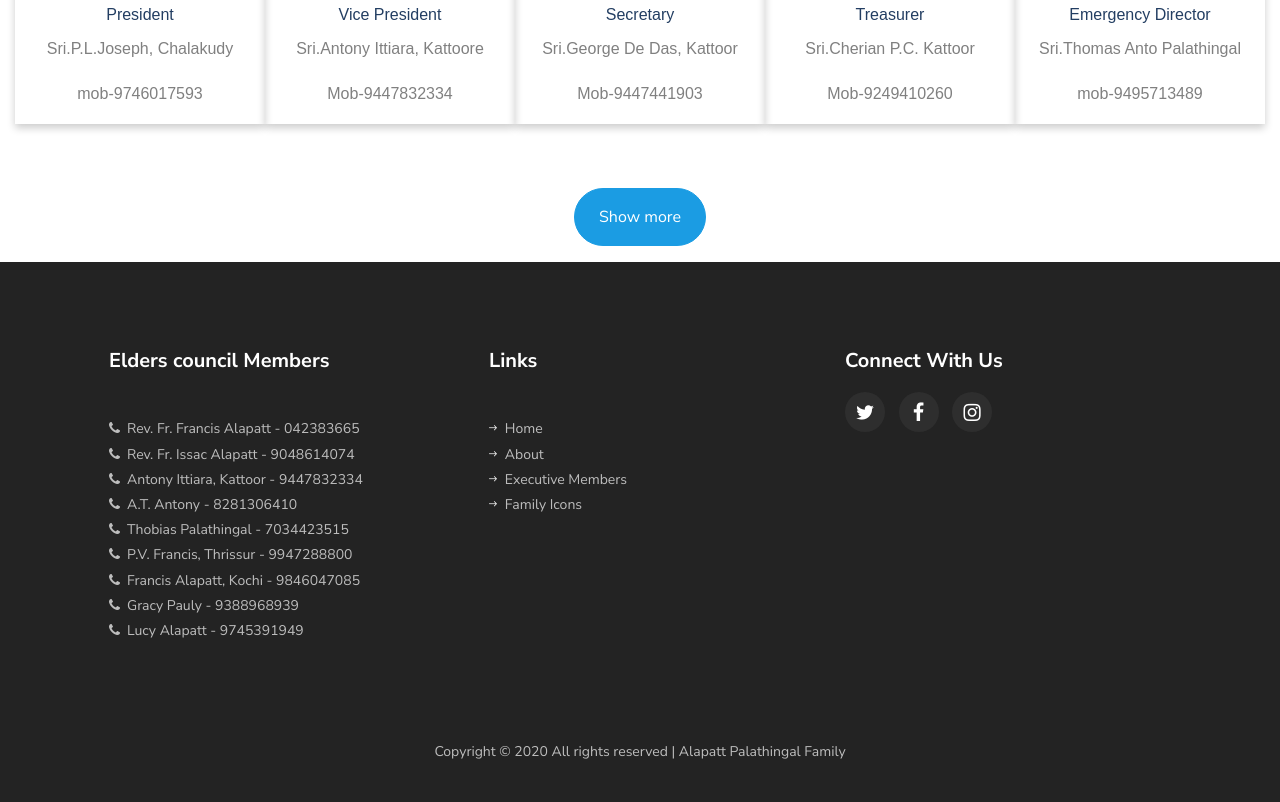
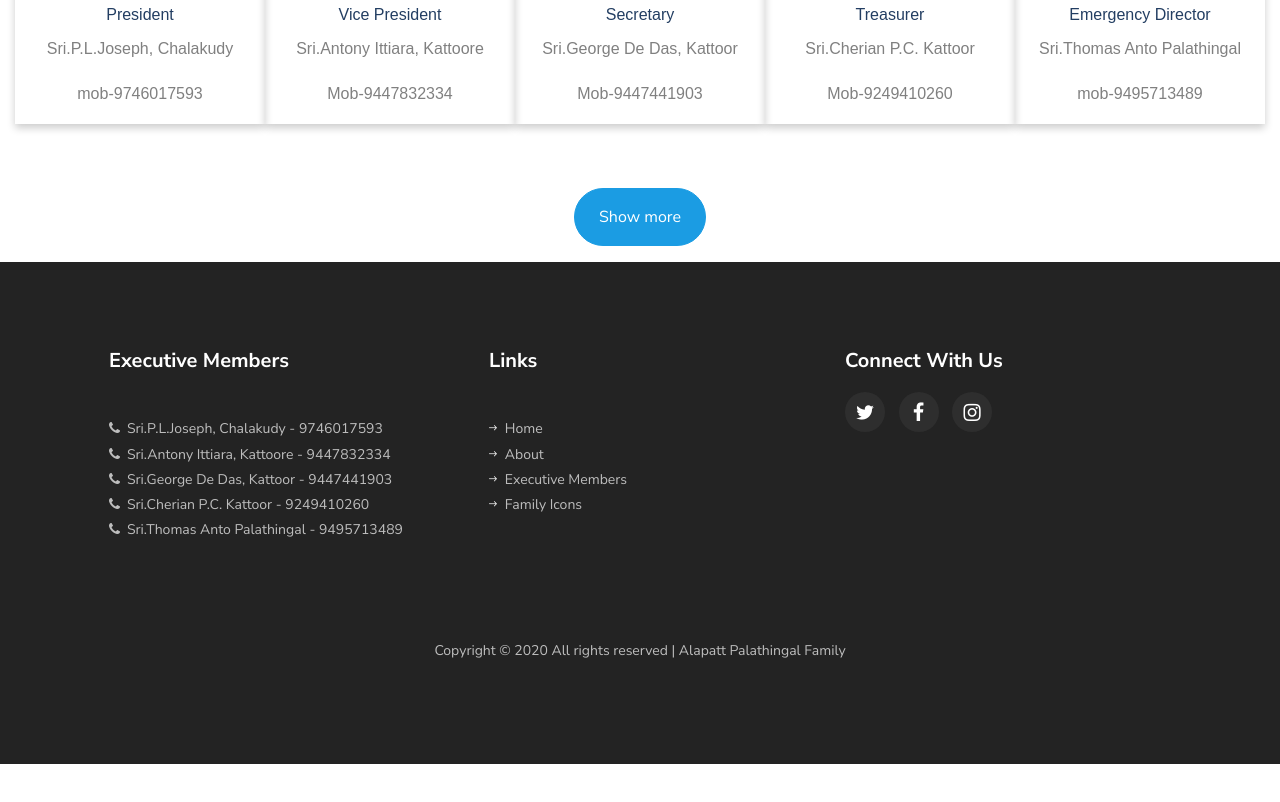
Before and after one commit to alapattpalathingalfamily/alapattpalathingalfamily.github.io, a plain HTML site: page index.html in a window 1280 px wide. Shown: the part 1792-2594 px from the top of the page. After the commit the page ends 2556 px from the top, so only its background shows below. Drawn offline with Linux system fonts and the light colour scheme; files whose address does not match are found by name.

Commit message:
Update index.html

```diff
--- a/index.html
+++ b/index.html
@@ -336,35 +336,24 @@
       <div class="row mb-5">
         <div class="col-12 col-sm-6 col-md-4 col-lg-4">
           <div class="ftco-footer-widget mb-5 ml-md-4">
-            <h2 class="ftco-heading-2">Elders council Members</h2>
+            <h2 class="ftco-heading-2">Executive Members</h2>
             <ul class="list-unstyled">
               <li>
-                <a href="#"><i class="fa fa-phone">&nbsp;&nbsp;</i></span>Rev. Fr. Francis Alapatt - 042383665</a>
+                <a href="#"><i class="fa fa-phone">&nbsp;&nbsp;</i></span>Sri.P.L.Joseph, Chalakudy - 9746017593</a>
               </li>
               <li>
-                <a href="#"><i class="fa fa-phone">&nbsp;&nbsp;</i></span>Rev. Fr. Issac Alapatt - 9048614074</a>
+                <a href="#"><i class="fa fa-phone">&nbsp;&nbsp;</i></span>Sri.Antony Ittiara, Kattoore - 9447832334</a>
               </li>
               <li>
-                <a href="#"><i class="fa fa-phone">&nbsp;&nbsp;</i></span>Antony Ittiara, Kattoor - 9447832334</a>
+                <a href="#"><i class="fa fa-phone">&nbsp;&nbsp;</i></span>Sri.George De Das, Kattoor - 9447441903</a>
               </li>
               <li>
-                <a href="#"><i class="fa fa-phone">&nbsp;&nbsp;</i></span>A.T. Antony - 8281306410</a>
+                <a href="#"><i class="fa fa-phone">&nbsp;&nbsp;</i></span>Sri.Cherian P.C. Kattoor - 9249410260</a>
               </li>
               <li>
-                <a href="#"><i class="fa fa-phone">&nbsp;&nbsp;</i></span>Thobias Palathingal - 7034423515</a>
+                <a href="#"><i class="fa fa-phone">&nbsp;&nbsp;</i></span>Sri.Thomas Anto Palathingal - 9495713489</a>
               </li>
-              <li>
-                <a href="#"><i class="fa fa-phone">&nbsp;&nbsp;</i></span>P.V. Francis, Thrissur - 9947288800</a>
-              </li>
-              <li>
-                <a href="#"><i class="fa fa-phone">&nbsp;&nbsp;</i></span>Francis Alapatt, Kochi - 9846047085</a>
-              </li>
-              <li>
-                <a href="#"><i class="fa fa-phone">&nbsp;&nbsp;</i></span>Gracy Pauly - 9388968939</a>
-              </li>
-              <li>
-                <a href="#"><i class="fa fa-phone">&nbsp;&nbsp;</i></span>Lucy Alapatt - 9745391949</a>
-              </li>
+
             </ul>
           </div>
         </div>
```
